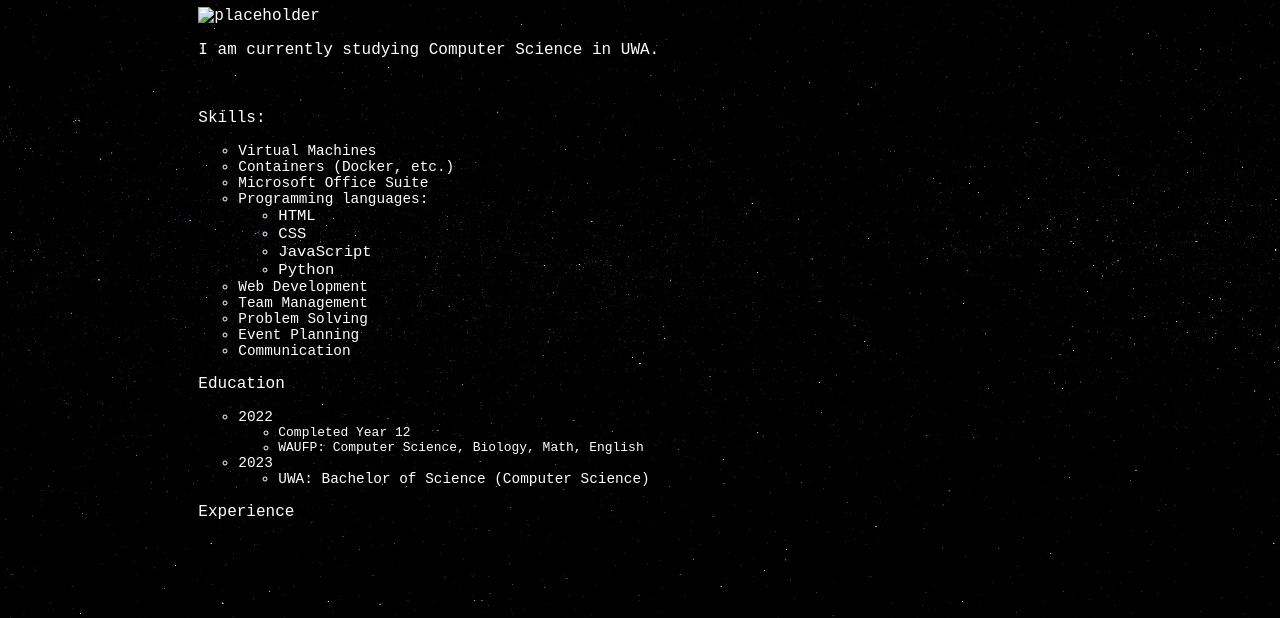
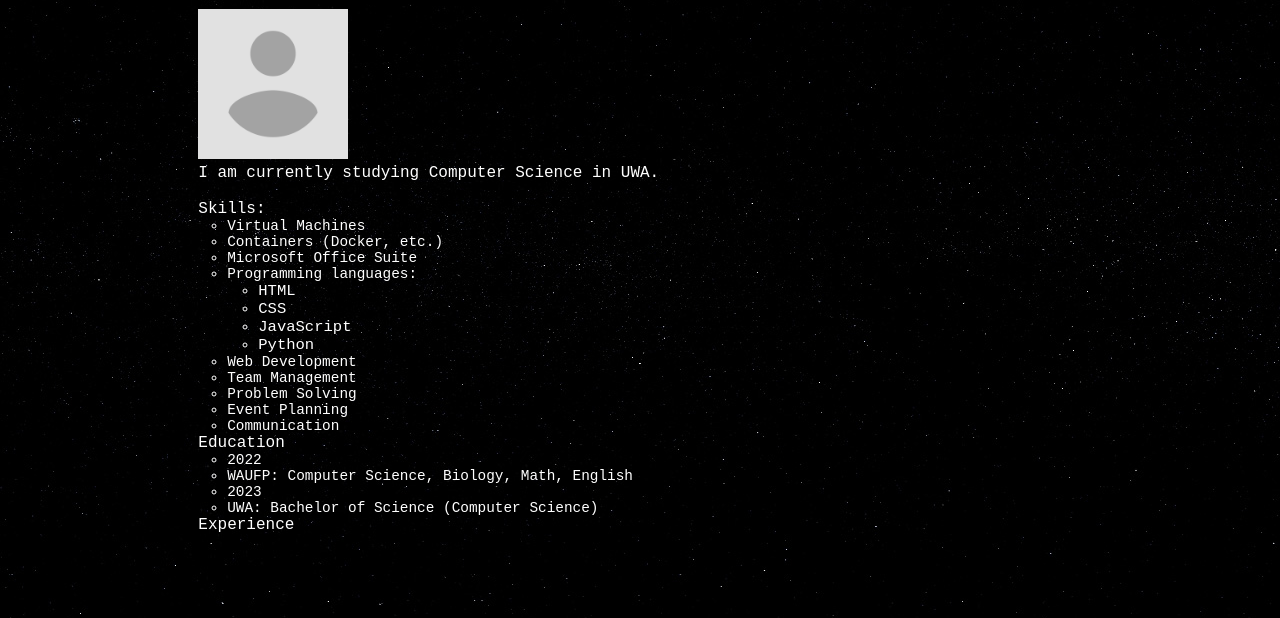
Before and after one commit to 1sdfghjx10n/1sdfghjx10n.github.io, a plain HTML site: page about.html in a window 1280 px wide. Shown: the part 258-876 px from the top of the page. Drawn offline with Linux system fonts and the light colour scheme.

Commit message:
formatting

```diff
--- a/about.html
+++ b/about.html
@@ -47,7 +47,7 @@
             <br>
 
             <div class="pfp">
-                <img scr="images/profile.png" alt="placeholder" class="pfp-img">
+                <img src="images/profile.png" alt="placeholder" class="pfp-img">
             </div>
 
 
@@ -75,19 +75,15 @@
 
             <p>Education</p>
             <ul>
-                <li>
-                    2022
+                <li>2022</li>
                         <ul>
-                        <li>Completed Year 12</li>
                             <li>WAUFP: Computer Science, Biology, Math, English</li>
-
                         </ul>
                 <li>2023</li>
                         <ul>
                             <li>UWA: Bachelor of Science (Computer Science)</li>
                         </ul>
             </ul>
-            </li>
 
             <p>Experience</p>
 
--- a/style.css
+++ b/style.css
@@ -1,3 +1,8 @@
+* {
+    margin: 0;
+    padding: 0;
+    box-sizing: border-box;
+}
 
 /*Navigation bar*/
 .navbar {
@@ -148,6 +153,7 @@ main {
     margin: 0;
     font: monaco;
     list-style: circle;
+    margin-left: 2em;
 }
 
 .abt-me-container ol {
@@ -276,3 +282,8 @@ main {
         width: calc(100% + 8px);
     }
 }
+
+.pfp-img {
+    height: 150px;
+    width: 150px;
+}
```
Lines whose indentation alone changed are shown as unchanged.
